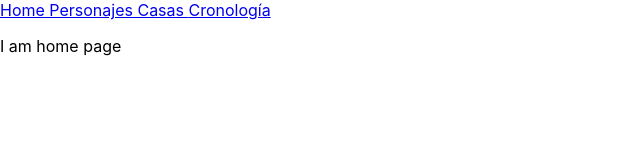
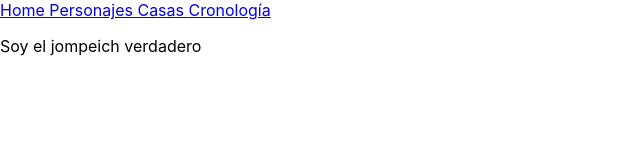
Before and after one commit to Rocio-E-D/react_groupOne_PreProyect, a React (Create React App) app: page / in a window 1280 px wide. Shown: the top 160 px of the page, without its empty margins (0-640 px from the left). Built offline with nearby package versions, Linux system fonts and the light colour scheme.

Commit message:
Dynamic route in details enabled!

```diff
--- a/src/App.jsx
+++ b/src/App.jsx
@@ -5,23 +5,22 @@ import {Router, Route, Switch } from "react-router-dom"}; = sustituir por lo sig
 */
 import { BrowserRouter as Router, Route, Switch } from "react-router-dom";
 
-import './App.css';
+import "./App.css";
 // importanciones de la page
-import CharactersPage from './components/pages/CharactersPage/CharactersPage';
-import ChronologyPage from './components/pages/ChronologyPage/ChronologyPage';
-import HomePage from './components/pages/HomePage/HomePage';
-import HousesPage from './components/pages/HousesPage/HousesPage';
+import CharactersPage from "./components/pages/CharactersPage/CharactersPage";
+import ChronologyPage from "./components/pages/ChronologyPage/ChronologyPage";
+import DetailPage from "./components/pages/DetailPage/DetailPage";
+import HomePage from "./components/pages/HomePage/HomePage";
+import HousesPage from "./components/pages/HousesPage/HousesPage";
 
 // importación components routes
-import NavBar from './components/shared/NavBar/NavBar';
-
+import NavBar from "./components/shared/NavBar/NavBar";
 
 function App() {
   return (
     //Para que se pueda renderizar ha de ir incluido en un <div>
     //Se renerizan los componentes principales
     <div>
-
       {/* Se crean las rutas */}
       <Router>
         {/* Se renderizan los componentes de las rutas */}
@@ -30,19 +29,25 @@ function App() {
         <Switch>
           {/* Renderizar las rutas principales */}
           <Route path="/chronology">
-            <ChronologyPage/>
+            <ChronologyPage />
           </Route>
+
           <Route path="/characters">
             <CharactersPage />
           </Route>
+
           <Route path="/houses">
             <HousesPage />
           </Route>
-          <Route path="/">
-            <HomePage/>
+
+          {/* <Route path="/:id">
+            <DetailPage />
+          </Route> */}
+
+          <Route exact path="/">
+            <HomePage />
           </Route>
         </Switch>
-
       </Router>
     </div>
   );
--- a/src/components/pages/CharactersPage/CharacterCard/CharacterCard.jsx
+++ b/src/components/pages/CharactersPage/CharacterCard/CharacterCard.jsx
@@ -1,4 +1,5 @@
 import React from 'react';
+
 
 export default function CharacterCard(props) {
 
--- a/src/components/pages/CharactersPage/CharacterDetail/CharacterDetail.jsx
+++ /dev/null
@@ -1 +0,0 @@
-// import React from 'react';
--- a/src/components/pages/ChronologyPage/ChronologyPage.jsx
+++ b/src/components/pages/ChronologyPage/ChronologyPage.jsx
@@ -2,6 +2,6 @@ import React from 'react';
 
 export default function ChronologyPage() {
     return (
-        <p>Soy la Cronología</p>
+        <button>Soy la cronologia</button>
     )
 }
--- /dev/null
+++ b/src/components/pages/DetailPage/DetailPage.jsx
@@ -0,0 +1,10 @@
+import React from 'react';
+
+// TIENE QUE    TENER UNA RUTA DINAMICA QUE CMABIE CON CADA ID
+// ENVOLVER LA IMAGEN EN UN BOTON Y QUE REDIRIJA
+
+export default function DetailPage() {
+
+    return (console.log("holi"));
+
+}
--- a/src/components/pages/HomePage/HomePage.jsx
+++ b/src/components/pages/HomePage/HomePage.jsx
@@ -1,13 +1,12 @@
-import React from 'react';
+import React from "react";
 //bloqueo de ruta - img not working
 // import {backgroundImage} from '../../../../public/assets/img/BackgroundHome.jpg';
 
 export default function HomePage() {
-    return (
-        // <img src={backgroundImage} alt=""/>
-        <p>I am home page</p>
-
-    )
+  return (
+    // <img src={backgroundImage} alt=""/>
+    <p>Soy el jompeich verdadero</p>
+  );
 }
 
 // ./src/components/pages/HomePage/HomePage.jsx
--- a/src/components/pages/HousesPage/HousesCard/HousesCard.jsx
+++ b/src/components/pages/HousesPage/HousesCard/HousesCard.jsx
@@ -1,26 +1,17 @@
-import React from 'react';
+import React from "react";
+import { Link } from "react-router-dom";
 
 export default function HousesCard(props) {
-
-
   return (
-
-
     <div className="row">
-
-            {props.houses.map((house,index)=>
+      {props.houses.map((house, index) => (
         <div className="col-4">
           <figure>
-
-                    <p>
-                        {house.name}
-                    </p>
-                    <img src={house.logoURL} alt={house.name}/>
+            <Link to={`${house.slug}`}> {house.name} </Link>
+            <img src={house.logoURL} alt={house.name} />
           </figure>
         </div>
-
-            )}
+      ))}
     </div>
-
-    )
+  );
 }
--- a/src/components/pages/HousesPage/HousesPage.jsx
+++ b/src/components/pages/HousesPage/HousesPage.jsx
@@ -13,9 +13,7 @@ export default function HousesPage() {
     useEffect(() => {
         axios.get(process.env.REACT_APP_BACK_URL + 'houses/')
             .then(res => {
-                //
                 allHouses = res.data;
-
                 setHouses(allHouses);
                 console.log(allHouses);
 
```
Lines whose indentation alone changed are shown as unchanged.
